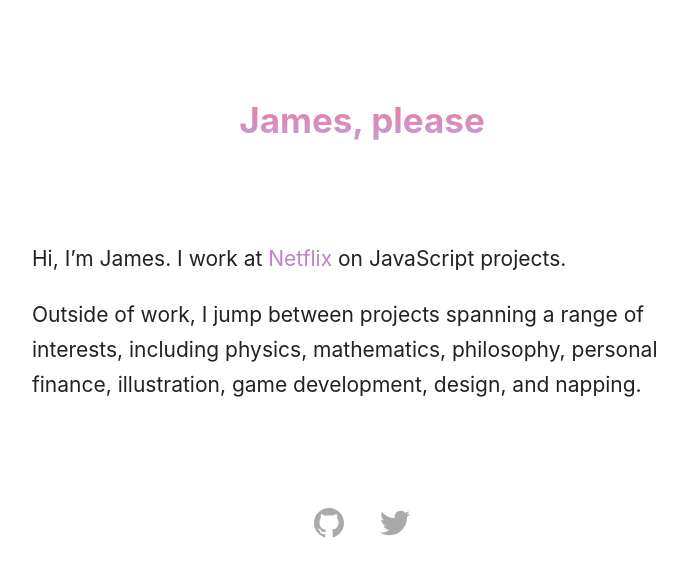
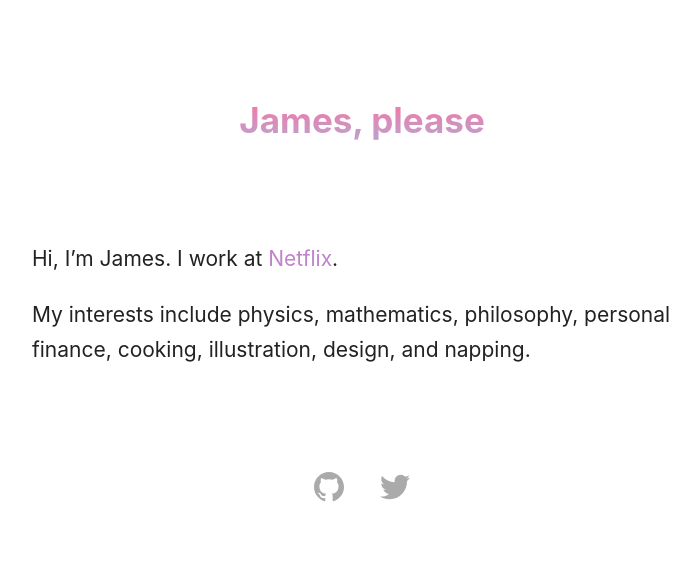
Before and after one commit to jamesplease/jamespls.com, a Jekyll site: the page built from index.html, in a window 1280 px wide. Shown: the top 577 px of the page, without its empty margins (278-978 px from the left). Built offline with Jekyll 4.4.1, drawn with Linux system fonts in a browser that asks for light colours; nearby versions of some CDN libraries; the list of posts is cut into pages by our own code.

Commit message:
Update introduction

```diff
--- a/index.html
+++ b/index.html
@@ -4,11 +4,11 @@ layout: default
 
 <div class="text-content">
   <p>
-    Hi, I’m James. I work at <a href="https://www.netflix.com/" target="_blank">Netflix</a> on JavaScript projects.
+    Hi, I’m James. I work at <a href="https://www.netflix.com/" target="_blank">Netflix</a>.
   </p>
   <p>
-    Outside of work, I jump between projects spanning a range of interests, including physics, mathematics, philosophy,
-    personal finance, illustration, game development, design, and napping.
+    My interests include physics, mathematics, philosophy,
+    personal finance, cooking, illustration, design, and napping.
   </p>
 </div>
 <ul class="social-media-list">
```
